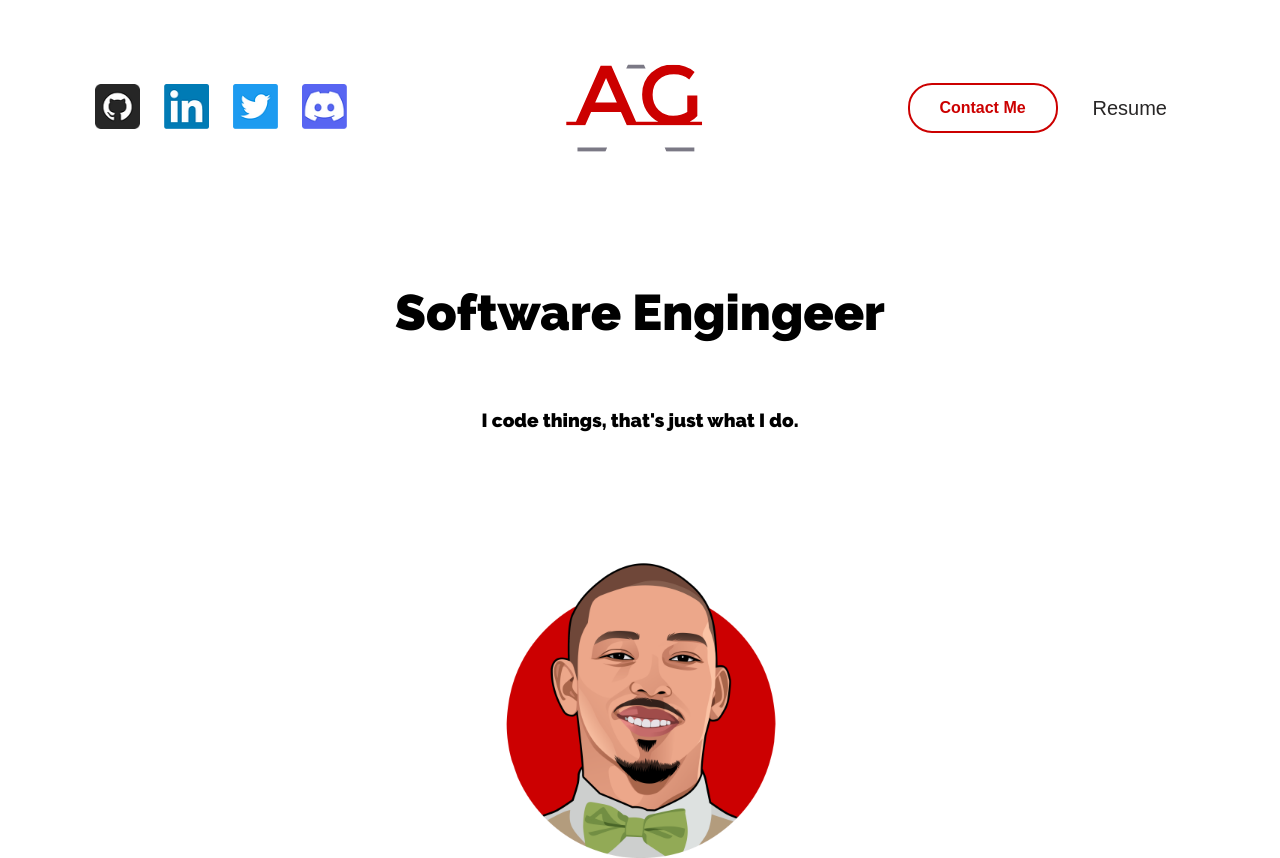
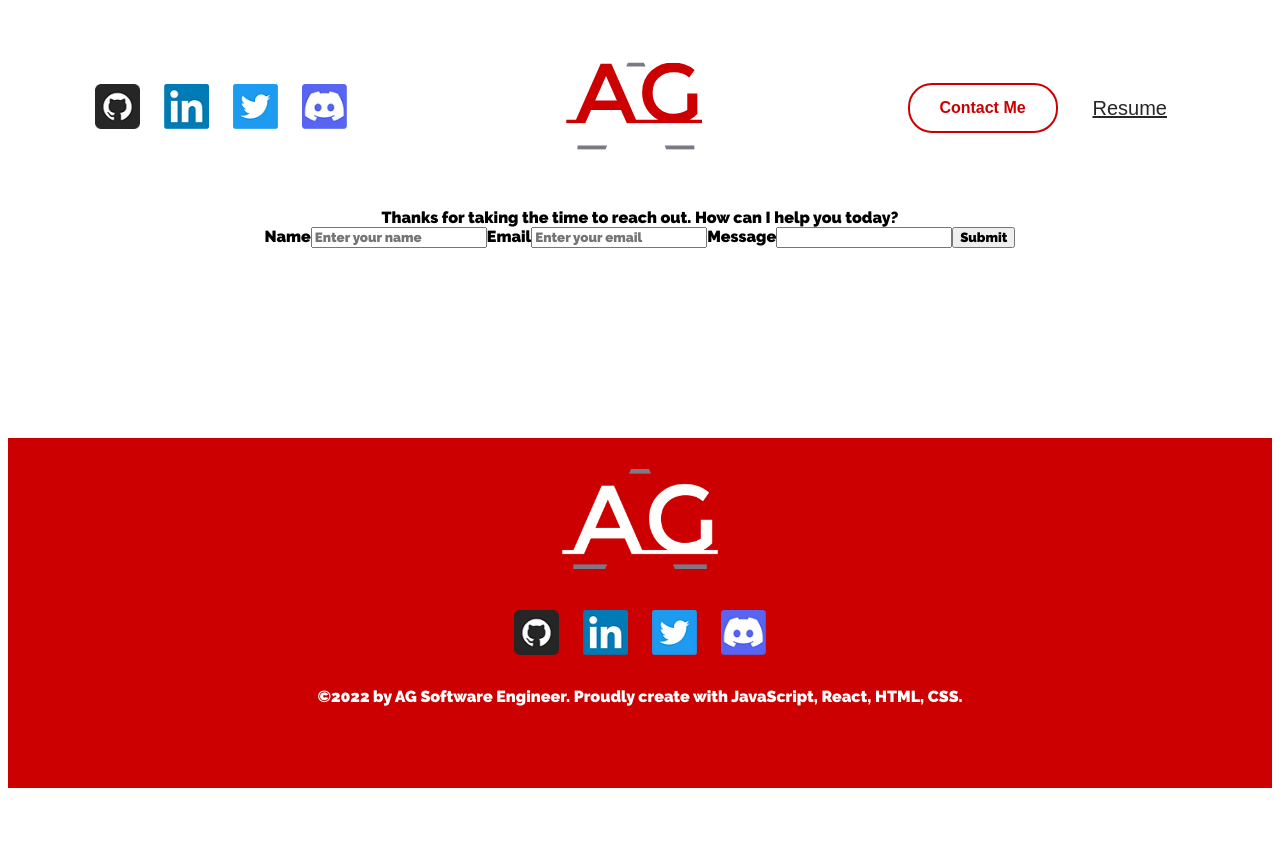
Before and after one commit to antwoinegriggs/React-Portfolio, a React (Create React App) app in the folder portfolio-app/: page /contact in a window 1280 px wide. Shown: the top 858 px of the page. After the commit the page ends 800 px from the top, so only its background shows below. Built offline with nearby package versions, Linux system fonts and the light colour scheme.

Commit message:
install form and yup and created for

```diff
--- a/portfolio-app/package.json
+++ b/portfolio-app/package.json
@@ -6,10 +6,14 @@
     "@testing-library/jest-dom": "^5.16.5",
     "@testing-library/react": "^13.3.0",
     "@testing-library/user-event": "^13.5.0",
+    "formik": "^2.2.9",
     "react": "^18.2.0",
     "react-dom": "^18.2.0",
+    "react-router-dom": "^5.3.0",
     "react-scripts": "5.0.1",
-    "web-vitals": "^2.1.4"
+    "styled-components": "^5.3.5",
+    "web-vitals": "^2.1.4",
+    "yup": "^0.32.11"
   },
   "scripts": {
     "start": "react-scripts start",
--- a/portfolio-app/src/App.js
+++ b/portfolio-app/src/App.js
@@ -1,21 +1,17 @@
-import Header from "./components/header/header.js";
-import Main from "./components/main/main.js";
-import Footer from "./components/footer/footer.js";
+import React from "react";
+import { BrowserRouter as Router, Switch, Route } from "react-router-dom";
+import Home from "./components/routes/home.js";
+import Contact from "./components/routes/contact.js";
 
-import "./App.css";
-
-function App(props) {
+function App() {
   return (
     <div className="App">
-      <header className="App-header">
-        <Header />
-      </header>
-      <main className="App-main">
-        <Main />
-      </main>
-      <footer>
-        <Footer />
-      </footer>
+      <Router>
+        <Switch>
+          <Route exact path="/" component={Home} />
+          <Route path="/contact" component={Contact} />
+        </Switch>
+      </Router>
     </div>
   );
 }
--- a/portfolio-app/src/components/footer/footer.js
+++ b/portfolio-app/src/components/footer/footer.js
@@ -1,3 +1,4 @@
+import { NavLink } from "react-router-dom";
 import SocialBar from "../header/SocialBar.js";
 import "./index.css";
 import altLogo from "./alt-logo.png";
@@ -5,8 +6,11 @@ import altLogo from "./alt-logo.png";
 export default function Footer() {
   return (
     <div id="footer">
-      <img id="alt-logo" src={altLogo} alt="" />
+      <NavLink to="/">
+        <img id="alt-logo" src={altLogo} alt="" />
+      </NavLink>
       <SocialBar />
+
       <p id="copyright">
         ©2022 by AG Software Engineer. Proudly create with JavaScript, React,
         HTML, CSS.
--- /dev/null
+++ b/portfolio-app/src/components/forms/contact-from.js
@@ -0,0 +1,134 @@
+import React, { useState } from "react";
+import { Formik } from "formik";
+import * as Yup from "yup";
+
+// const validationSchema = Yup.object().shape({
+//   name: Yup.string()
+//     .min(2, "Must have atleast two characters")
+//     .max(20, "Exceeded character max").required,
+
+//   email: Yup.string()
+//     .email("Must be a valid email address")
+//     .max(50, "Exceeded 255 characters").required,
+
+//   message: Yup.string().max(50, "Exceeded 255 characters").required,
+// });
+
+function useInput(initialValue) {
+  const [value, setValue] = useState(initialValue);
+  return [
+    {
+      value,
+      onChange: (e) => setValue(e.target.value),
+    },
+    () => setValue(initialValue),
+  ];
+}
+
+export default function ContactForm() {
+  const [nameProps, resetName] = useInput("");
+  const [emailProps, resetEmail] = useInput("");
+  const [messageProps, resetMessage] = useInput("");
+
+  const submit = (e) => {
+    e.preventDefault();
+    resetName();
+    resetEmail();
+    resetMessage();
+  };
+
+  return (
+    <form onSubmit={submit}>
+      <label htmlFor="form-name">Name</label>
+      <input
+        {...nameProps}
+        type="text"
+        name="name"
+        id="form-name"
+        placeholder="Enter your name"
+      />
+      <label htmlFor="form-email">Email</label>
+      <input
+        {...emailProps}
+        type="text"
+        name="email"
+        id="form-email"
+        placeholder="Enter your email"
+      />
+      <label htmlFor="form-message">Message</label>
+      <input {...messageProps} type="text" name="message" id="form-message" />
+      <button type="submit">Submit</button>
+    </form>
+
+    // <Formik
+    //   initialValues={{ name: "", email: "", message: "" }}
+    //   validationSchema={validationSchema}
+    //   onSubmit={(values, { setSubmitting, resetForm }) => {
+    //     alert("submitting");
+    //     setSubmitting(true);
+
+    //     setTimeout(() => {
+    //       alert(JSON.stringify(values, null, 2));
+    //       resetForm();
+    //       setSubmitting(false);
+    //     }, 500);
+    //   }}
+    // >
+    //   {({
+    //     values,
+    //     errors,
+    //     touched,
+    //     handleChange,
+    //     handleBlur,
+    //     handleSubmit,
+    //     isSubmitting,
+    //   }) => (
+    //     <form onSubmit={handleSubmit}>
+    //       <div className="input-row">
+    //         <label htmlFor="name"> Name </label>
+    //         <input
+    //           type="text"
+    //           name="name"
+    //           id="name"
+    //           placeholder="Enter your full name"
+    //           onChange={handleChange}
+    //           onBlur={handleBlur}
+    //           value={values.name}
+    //           //   className={touched.name && errors.name ? "has-error" : null}
+    //         />
+    //       </div>
+    //       <div className="input-row">
+    //         <label htmlFor="email"> Email </label>
+    //         <input
+    //           type="text"
+    //           name="email"
+    //           id="email"
+    //           placeholder="Enter your email"
+    //           onChange={handleChange}
+    //           onBlur={handleBlur}
+    //           value={values.email}
+    //           //   className={touched.email && errors.email ? "has-error" : null}
+    //         />
+    //       </div>
+    //       <div id="input-row">
+    //         <label htmlFor="message"> Message </label>
+    //         <input
+    //           type="text"
+    //           name="message"
+    //           id="message"
+    //           placeholder=""
+    //           onChange={handleChange}
+    //           onBlur={handleBlur}
+    //           value={values.message}
+    //         />
+    //       </div>
+    //       <div id="input-row">
+    //         <button type="submit" disabled={isSubmitting}>
+    //           Submit
+    //         </button>
+    //       </div>
+    //     </form>
+    //   )}
+    // </Formik>
+  );
+}
--- a/portfolio-app/src/components/header/NavBar.js
+++ b/portfolio-app/src/components/header/NavBar.js
@@ -1,10 +1,23 @@
+import { NavLink } from "react-router-dom";
 import "./index.css";
 
 export default function NavBar(props) {
   return (
     <div id="nav-bar">
-      <button id="btn-contact">Contact Me</button>
-      <h3 id="resume-link">Resume</h3>
+      <NavLink to="/contact">
+        <button type="button" id="btn-contact">
+          Contact Me
+        </button>
+      </NavLink>
+
+      <a
+        download
+        href="./images/Griggs,Antwoine_Software-Engineer-Resume.pdf"
+        id="resume-link"
+        target="_blank"
+      >
+        Resume
+      </a>
     </div>
   );
 }
--- a/portfolio-app/src/components/header/header.js
+++ b/portfolio-app/src/components/header/header.js
@@ -1,3 +1,4 @@
+import { NavLink } from "react-router-dom";
 import NavBar from "./NavBar";
 import SocialBar from "./SocialBar";
 import Logo from "./images/logo";
@@ -7,7 +8,9 @@ export default function Header() {
   return (
     <React.Fragment>
       <SocialBar />
-      <Logo />
+      <NavLink to="/">
+        <Logo />
+      </NavLink>
       <NavBar />
     </React.Fragment>
   );
--- a/portfolio-app/src/components/header/images/logo.js
+++ b/portfolio-app/src/components/header/images/logo.js
@@ -5,7 +5,7 @@ function Logo() {
     <svg
       id="logo"
       xmlns="http://www.w3.org/2000/svg"
-      xmlnsSvgjs="http://svgjs.dev/svgjs"
+      xmlnssvgjs="http://svgjs.dev/svgjs"
       xmlnsXlink="http://www.w3.org/1999/xlink"
       width="140"
       height="90"
@@ -13,7 +13,7 @@ function Logo() {
     >
       <svg
         xmlns="http://www.w3.org/2000/svg"
-        xmlnsSvgjs="http://svgjs.com/svgjs"
+        xmlnssvgjs="http://svgjs.com/svgjs"
         xmlnsXlink="http://www.w3.org/1999/xlink"
         width="1000"
         height="623"
@@ -29,7 +29,7 @@ function Logo() {
         >
           <svg
             xmlns="http://www.w3.org/2000/svg"
-            xmlnsSvgjs="http://svgjs.com/svgjs"
+            xmlnssvgjs="http://svgjs.com/svgjs"
             xmlnsXlink="http://www.w3.org/1999/xlink"
           ></svg>
           <svg width="395.52" height="247.2" viewBox="0 0 395.52 247.2">
--- /dev/null
+++ b/portfolio-app/src/components/routes/contact.css
@@ -0,0 +1,19 @@
+#contact {
+  text-align: center;
+}
+
+#contact-header {
+  background-color: white;
+  height: 200px;
+  width: 100%;
+  display: flex;
+  flex-direction: row;
+  align-items: center;
+  justify-content: space-between;
+  /* font-size: calc(10px + 2vmin); */
+  color: red;
+}
+
+body {
+  font-family: "ralewayblack", Arial, sans-serif;
+}
--- /dev/null
+++ b/portfolio-app/src/components/routes/contact.js
@@ -0,0 +1,26 @@
+import React from "react";
+import "./contact.css";
+import Header from "../header/header";
+import Footer from "../footer/footer";
+import ContactForm from "../forms/contact-from.js";
+
+export default function Contact(props) {
+  return (
+    <div id="contact">
+      <header id="contact-header">
+        <Header />
+      </header>
+      <main id="contact-main">
+        <div id="contact-title">
+          Thanks for taking the time to reach out. How can I help you today?
+        </div>
+        <div id="information">
+          <ContactForm />
+        </div>
+      </main>
+      <footer id="contact-footer">
+        <Footer />
+      </footer>
+    </div>
+  );
+}
--- a/portfolio-app/src/App.css
+++ b/portfolio-app/src/components/routes/home.css
@@ -1,8 +1,8 @@
-.App {
+.home {
   text-align: center;
 }
 
-.App-header {
+.home-header {
   background-color: white;
   height: 200px;
   width: 100%;
--- /dev/null
+++ b/portfolio-app/src/components/routes/home.js
@@ -0,0 +1,20 @@
+import "./home.css";
+import Header from "../header/header";
+import Main from "../main/main";
+import Footer from "../footer/footer";
+
+export default function Home(props) {
+  return (
+    <div className="home">
+      <header className="home-header">
+        <Header />
+      </header>
+      <main id="home-main">
+        <Main />
+      </main>
+      <footer className="home-footer">
+        <Footer />
+      </footer>
+    </div>
+  );
+}
--- a/portfolio-app/src/index.js
+++ b/portfolio-app/src/index.js
@@ -1,17 +1,12 @@
-import React from 'react';
-import ReactDOM from 'react-dom/client';
-import './index.css';
-import App from './App';
-import reportWebVitals from './reportWebVitals';
+import React from "react";
+import ReactDOM from "react-dom/client";
+import { BrowserRouter } from "react-router-dom";
+import "./index.css";
+import App from "./App";
 
-const root = ReactDOM.createRoot(document.getElementById('root'));
+const root = ReactDOM.createRoot(document.getElementById("root"));
 root.render(
-  <React.StrictMode>
+  <BrowserRouter>
     <App />
-  </React.StrictMode>
+  </BrowserRouter>
 );
-
-// If you want to start measuring performance in your app, pass a function
-// to log results (for example: reportWebVitals(console.log))
-// or send to an analytics endpoint. Learn more: https://bit.ly/CRA-vitals
-reportWebVitals();
```
Also changed, not shown: 2 other files (tests, documents, lock files or other folders).
